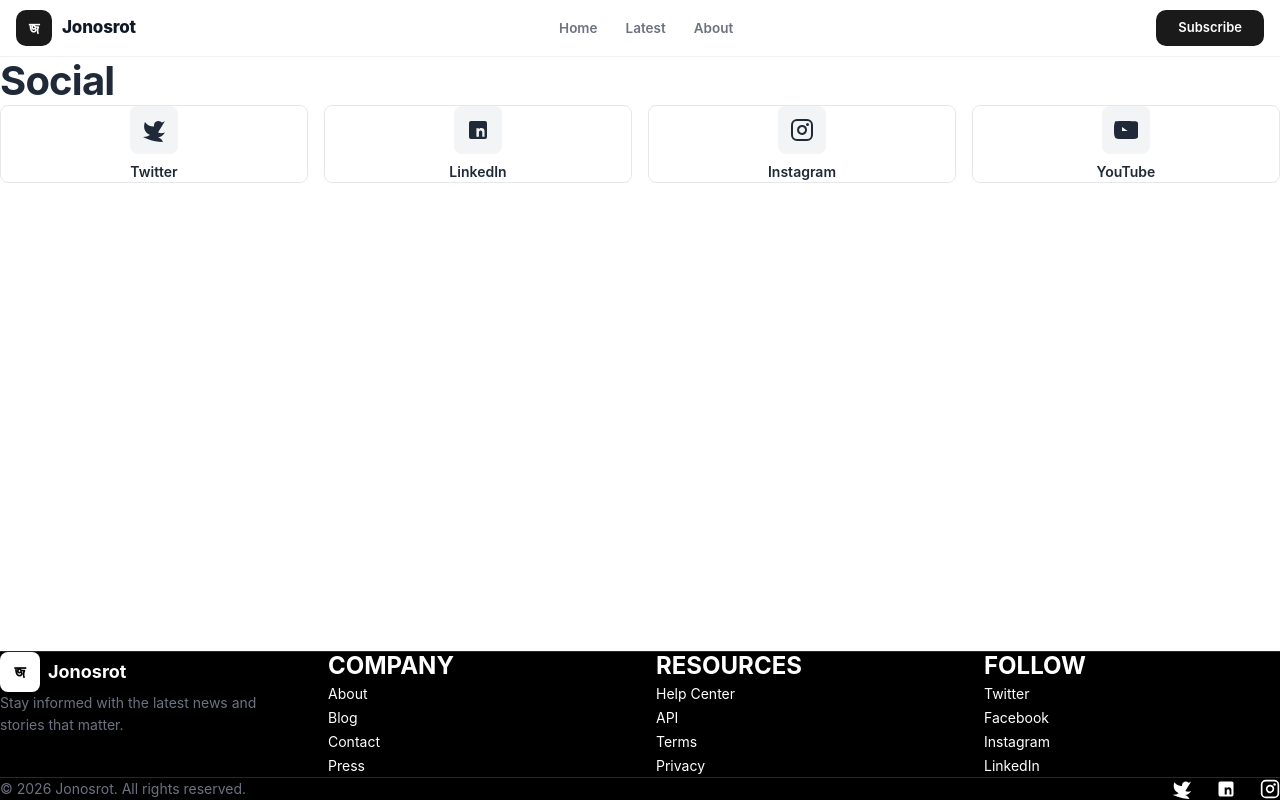
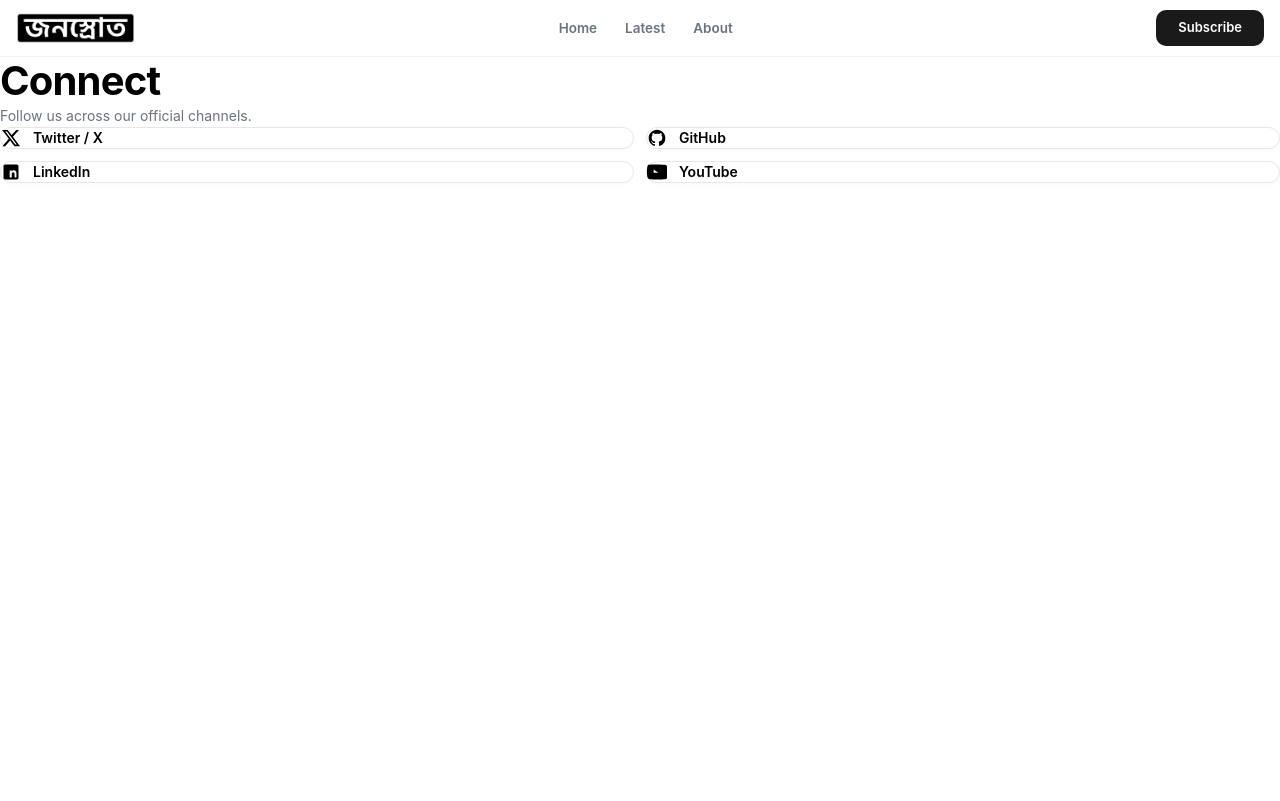
Before and after one commit to FullstackRakibul/jonosrot-portal, a Vue app: page /social in a window 1280 px wide. Shown: the top 801 px of the page. Built offline with nearby package versions, Linux system fonts and the light colour scheme.

Commit message:
UI : update

```diff
--- a/package.json
+++ b/package.json
@@ -5,7 +5,7 @@
   "private": true,
   "type": "module",
   "scripts": {
-    "dev": "vite",
+    "dev": "vite --host",
     "build": "run-p type-check \"build-only {@}\" --",
     "preview": "vite preview",
     "build-only": "vite build",
--- a/src/components/BottomNav.vue
+++ b/src/components/BottomNav.vue
@@ -3,7 +3,7 @@ import { ref, watch, onMounted, computed } from 'vue'
 import { useRouter, useRoute } from 'vue-router'
 
 import logoBlack from '@/assets/jonosrot-main-b.png'
-import logoWhite from '@/assets/jonosrot-main-w.png'
+import logoWhite from '@/assets/jonosrot-main-w-1.png'
 
 const router = useRouter()
 const route = useRoute()
@@ -29,32 +29,25 @@ const navItems: NavItem[] = [
     inactiveImg: logoWhite
   },
   {
-    id: 'reels',
-    label: 'Reels',
+    id: 'trends',
+    label: 'Trends',
     path: '/reels',
-    outlineIcon: 'M15 10l4.553-2.276A1 1 0 0 1 21 8.618v6.764a1 1 0 0 1-1.447.894L15 14v-4z M4 6a2 2 0 0 0-2 2v8a2 2 0 0 0 2 2h11V6H4z',
-    filledIcon: 'M15 10l4.553-2.276A1 1 0 0 1 21 8.618v6.764a1 1 0 0 1-1.447.894L15 14v-4z M4 6a2 2 0 0 0-2 2v8a2 2 0 0 0 2 2h11V6H4z'
+    outlineIcon: 'M13 2L3 14h9l-1 8 10-12h-9l1-8z',
+    filledIcon: 'M13 2L3 14h9l-1 8 10-12h-9l1-8z'
   },
   {
     id: 'notification',
-    label: 'Alerts',
+    label: 'Notification',
     path: '/notifications',
     outlineIcon: 'M18 8A6 6 0 0 0 6 8c0 7-3 9-3 9h18s-3-2-3-9 M13.73 21a2 2 0 0 1-3.46 0',
     filledIcon: 'M18 8A6 6 0 0 0 6 8c0 7-3 9-3 9h18s-3-2-3-9 M13.73 21a2 2 0 0 1-3.46 0'
   },
   {
-    id: 'social',
-    label: 'Social',
-    path: '/social',
-    outlineIcon: 'M17 21v-2a4 4 0 0 0-4-4H5a4 4 0 0 0-4 4v2 M9 3a4 4 0 1 0 0 8 4 4 0 0 0 0-8z M23 21v-2a4 4 0 0 0-3-3.87 M16 3.13a4 4 0 0 1 0 7.75',
-    filledIcon: 'M17 21v-2a4 4 0 0 0-4-4H5a4 4 0 0 0-4 4v2 M9 3a4 4 0 1 0 0 8 4 4 0 0 0 0-8z M23 21v-2a4 4 0 0 0-3-3.87 M16 3.13a4 4 0 0 1 0 7.75'
-  },
-  {
-    id: 'profile',
-    label: 'Menu',
+    id: 'me',
+    label: 'Me',
     path: '/profile',
-    outlineIcon: 'M4 6h16 M4 12h16 M4 18h16',
-    filledIcon: 'M4 6h16 M4 12h16 M4 18h16'
+    outlineIcon: 'M20 21v-2a4 4 0 0 0-4-4H8a4 4 0 0 0-4 4v2 M12 3a4 4 0 1 0 0 8 4 4 0 0 0 0-8z',
+    filledIcon: 'M20 21v-2a4 4 0 0 0-4-4H8a4 4 0 0 0-4 4v2 M12 3a4 4 0 1 0 0 8 4 4 0 0 0 0-8z'
   }
 ]
 
@@ -77,34 +70,75 @@ const navigate = (item: NavItem, index: number) => {
  * Computed SVG path that creates the curved bar shape
  * with a concave notch that tracks the active item.
  */
+// const navBarPath = computed(() => {
+//   const count = navItems.length
+//   const totalW = 500
+//   const itemW = totalW / count
+//   const cx = itemW * activeIndex.value + itemW / 2
+
+//   const barTop = 16
+//   const r = 18 // Matching the rounded corners from demo
+
+//   // ━━━ Liquid Notch Configuration ━━━
+//   const halfW = 60      // Total notch width is ~112px
+//   const depth = 28      // Depth of the dip
+
+//   const leftEdge = cx - halfW
+//   const rightEdge = cx + halfW
+//   const bottomY = barTop + depth
+
+//   return [
+//     `M 0 ${barTop + r}`,
+//     `A ${r} ${r} 0 0 1 ${r} ${barTop}`,
+
+//     // 1. Straight line to the start of the notch
+//     `H ${leftEdge}`,
+
+//     // 2. LEFT CURVE: Dips down to the center.
+//     // The first control point (leftEdge + 14) pulls horizontally to keep the entry smooth.
+//     // The second control point (cx - 18) flattens the curve as it hits the bottom.
+//     `C ${leftEdge + 14} ${barTop}, ${cx - 18} ${bottomY}, ${cx} ${bottomY}`,
+
+//     // 3. RIGHT CURVE: Rises back to the top edge.
+//     // Perfectly mirrors the left curve.
+//     `C ${cx + 18} ${bottomY}, ${rightEdge - 14} ${barTop}, ${rightEdge} ${barTop}`,
+
+//     // 4. Straight line to the right end
+//     `H ${totalW - r}`,
+//     `A ${r} ${r} 0 0 1 ${totalW} ${barTop + r}`,
+
+//     // Close the shape
+//     `V 80 H 0 Z`
+//   ].join(' ')
+// })
 const navBarPath = computed(() => {
   const count = navItems.length
   const totalW = 500
   const itemW = totalW / count
   const cx = itemW * activeIndex.value + itemW / 2
 
-  // Notch sized to hug the 46px circle (radius 23px) with ~3px gap
-  const notchR = 32
-  const curveW = 12
-  const barTop = 18
+  // Wider notch for generous horizontal spacing around the circle
+  const notchR = 36
+  const curveW = 18
+  const barTop = 15
 
   const leftStart = cx - notchR - curveW
   const leftEnd = cx - notchR
   const rightStart = cx + notchR
   const rightEnd = cx + notchR + curveW
 
-  const r = 10 // top corner radius
+  const r = 12 // top corner radius
 
   return [
     `M 0 ${barTop + r}`,
     `A ${r} ${r} 0 0 1 ${r} ${barTop}`,
     `H ${leftStart}`,
-    // Smooth entry curve into the semicircle
-    `C ${leftStart + curveW * 0.65} ${barTop}, ${leftEnd} ${barTop}, ${leftEnd} ${barTop + 4}`,
-    // Full semicircular arc (sweep the full half-circle)
-    `A ${notchR} ${notchR} 0 0 0 ${rightStart} ${barTop + 4}`,
-    // Smooth exit curve out of the semicircle
-    `C ${rightStart} ${barTop}, ${rightEnd - curveW * 0.65} ${barTop}, ${rightEnd} ${barTop}`,
+    // Gentle entry curve — wide and smooth
+    `C ${leftStart + curveW * 0.6} ${barTop}, ${leftEnd + 4} ${barTop}, ${leftEnd} ${barTop + 6}`,
+    // Semicircular arc across the notch
+    `A ${notchR} ${notchR} 0 0 0 ${rightStart} ${barTop + 6}`,
+    // Gentle exit curve — mirror of entry
+    `C ${rightStart - 6} ${barTop}, ${rightEnd - curveW * 0.7} ${barTop}, ${rightEnd} ${barTop}`,
     `H ${totalW - r}`,
     `A ${r} ${r} 0 0 1 ${totalW} ${barTop + r}`,
     `V 80 H 0 Z`
@@ -311,11 +345,11 @@ const navBarPath = computed(() => {
 }
 
 .bottom-nav__img--inactive {
-  opacity: 0.55;
+  opacity: 1;
 }
 
 .bottom-nav__btn:not(.is-active):hover .bottom-nav__img {
-  opacity: 0.85;
+  opacity: 0.80;
 }
 
 /* Hover for inactive */
--- a/src/components/NavBar.vue
+++ b/src/components/NavBar.vue
@@ -1,6 +1,7 @@
 <script setup lang="ts">
 import { ref } from 'vue'
 import { RouterLink } from 'vue-router'
+import logoLong from '@/assets/jonosrot-long-02.png'
 
 const isMenuOpen = ref(false)
 
@@ -24,21 +25,13 @@ const navItems = [
     <div class="top-nav__inner">
       <!-- Logo -->
       <RouterLink to="/" class="top-nav__logo">
-        <div class="top-nav__logo-icon">
-          <span>জ</span>
-        </div>
-        <span class="top-nav__logo-text">Jonosrot</span>
+        <img :src="logoLong" alt="Jonosrot" class="top-nav__logo-img" />
       </RouterLink>
 
       <!-- Desktop Navigation -->
       <div class="top-nav__links">
-        <RouterLink
-          v-for="item in navItems"
-          :key="item.name"
-          :to="item.path"
-          class="top-nav__link"
-          active-class="top-nav__link--active"
-        >
+        <RouterLink v-for="item in navItems" :key="item.name" :to="item.path" class="top-nav__link"
+          active-class="top-nav__link--active">
           {{ item.name }}
         </RouterLink>
       </div>
@@ -58,23 +51,12 @@ const navItems = [
     </div>
 
     <!-- Mobile Navigation -->
-    <transition
-      enter-active-class="mobile-enter-active"
-      enter-from-class="mobile-enter-from"
-      enter-to-class="mobile-enter-to"
-      leave-active-class="mobile-leave-active"
-      leave-from-class="mobile-leave-from"
-      leave-to-class="mobile-leave-to"
-    >
+    <transition enter-active-class="mobile-enter-active" enter-from-class="mobile-enter-from"
+      enter-to-class="mobile-enter-to" leave-active-class="mobile-leave-active" leave-from-class="mobile-leave-from"
+      leave-to-class="mobile-leave-to">
       <div v-if="isMenuOpen" class="top-nav__mobile">
-        <RouterLink
-          v-for="item in navItems"
-          :key="item.name"
-          :to="item.path"
-          @click="closeMenu"
-          class="top-nav__mobile-link"
-          active-class="top-nav__mobile-link--active"
-        >
+        <RouterLink v-for="item in navItems" :key="item.name" :to="item.path" @click="closeMenu"
+          class="top-nav__mobile-link" active-class="top-nav__mobile-link--active">
           {{ item.name }}
         </RouterLink>
         <button class="top-nav__mobile-cta">Subscribe</button>
@@ -104,7 +86,6 @@ const navItems = [
 .top-nav__logo {
   display: flex;
   align-items: center;
-  gap: 10px;
   text-decoration: none;
   transition: opacity 0.2s ease;
 }
@@ -113,34 +94,15 @@ const navItems = [
   opacity: 0.8;
 }
 
-.top-nav__logo-icon {
-  width: 36px;
-  height: 36px;
-  background: #1a1a1a;
-  border-radius: 10px;
-  display: flex;
-  align-items: center;
-  justify-content: center;
-}
-
-.top-nav__logo-icon span {
-  color: #ffffff;
-  font-weight: 800;
-  font-size: 17px;
-  line-height: 1;
-}
-
-.top-nav__logo-text {
-  font-weight: 800;
-  font-size: 17px;
-  color: #111827;
-  letter-spacing: -0.01em;
-  display: none;
+.top-nav__logo-img {
+  height: 30px;
+  width: auto;
+  object-fit: contain;
 }
 
 @media (min-width: 640px) {
-  .top-nav__logo-text {
-    display: inline;
+  .top-nav__logo-img {
+    height: 34px;
   }
 }
 
@@ -296,14 +258,17 @@ const navItems = [
 .mobile-enter-active {
   transition: all 0.2s ease-out;
 }
+
 .mobile-leave-active {
   transition: all 0.15s ease-in;
 }
+
 .mobile-enter-from,
 .mobile-leave-to {
   opacity: 0;
   transform: translateY(-8px);
 }
+
 .mobile-enter-to,
 .mobile-leave-from {
   opacity: 1;
--- a/src/views/Social.vue
+++ b/src/views/Social.vue
@@ -1,44 +1,51 @@
+<script setup lang="ts">
+</script>
+
 <template>
-  <div class="max-w-7xl mx-auto px-4 sm:px-6 lg:px-8 py-12">
-    <h1 class="text-4xl font-bold mb-8">Social</h1>
-    <div class="grid grid-cols-2 sm:grid-cols-3 lg:grid-cols-4 gap-4">
-      <a href="#" class="flex flex-col items-center gap-2 p-4 rounded-lg border border-gray-200 hover:bg-gray-50 transition-colors">
-        <div class="w-12 h-12 bg-gray-100 rounded-lg flex items-center justify-center">
-          <svg class="w-6 h-6" fill="currentColor" viewBox="0 0 24 24">
-            <path d="M23 3a10.9 10.9 0 01-3.14 1.53 4.48 4.48 0 00-7.86 3v1A10.66 10.66 0 013 4s-4 9 5 13a11.64 11.64 0 01-7 2s9 5 20 5a9.5 9.5 0 00-9-5.5c4.75 2.25 9-0.5 11-4-4.5 1.5-7 0-7-0z"/>
-          </svg>
-        </div>
-        <span class="text-sm font-semibold">Twitter</span>
+  <div class="min-h-screen bg-white px-5 py-8 pb-24">
+    <h1 class="text-2xl font-bold tracking-tight text-black mb-2">Connect</h1>
+    <p class="text-sm text-gray-500 mb-8">Follow us across our official channels.</p>
+
+    <div class="grid grid-cols-2 gap-3">
+      <!-- Twitter/X -->
+      <a href="#"
+        class="group flex items-center gap-3 p-4 rounded-xl border border-gray-200 bg-white hover:border-black transition-all shadow-[0_2px_4px_rgba(0,0,0,0.02)]">
+        <svg class="w-5 h-5 text-black shrink-0" fill="currentColor" viewBox="0 0 24 24">
+          <path
+            d="M18.244 2.25h3.308l-7.227 8.26 8.502 11.24H16.17l-5.214-6.817L4.99 21.75H1.68l7.73-8.835L1.254 2.25H8.08l4.713 6.231zm-1.161 17.52h1.833L7.084 4.126H5.117z" />
+        </svg>
+        <span class="text-sm font-semibold text-black">Twitter / X</span>
       </a>
-      <a href="#" class="flex flex-col items-center gap-2 p-4 rounded-lg border border-gray-200 hover:bg-gray-50 transition-colors">
-        <div class="w-12 h-12 bg-gray-100 rounded-lg flex items-center justify-center">
-          <svg class="w-6 h-6" fill="currentColor" viewBox="0 0 24 24">
-            <path d="M19 3a2 2 0 012 2v14a2 2 0 01-2 2H5a2 2 0 01-2-2V5a2 2 0 012-2h14zm-.5 15.5v-5.3a3.26 3.26 0 00-3.26-3.26c-.85 0-1.84.52-2.32 1.39v-1.2h-2.5v8.5h2.5v-4.34c0-.92.6-1.9 1.68-1.9 1.07 0 1.67.98 1.67 1.9v4.34h2.5zM6.5 8a1 1 0 110-2 1 1 0 010 2zm.5 2.5v8.5h-2v-8.5h2z"/>
-          </svg>
-        </div>
-        <span class="text-sm font-semibold">LinkedIn</span>
+
+      <!-- GitHub -->
+      <a href="#"
+        class="group flex items-center gap-3 p-4 rounded-xl border border-gray-200 bg-white hover:border-black transition-all shadow-[0_2px_4px_rgba(0,0,0,0.02)]">
+        <svg class="w-5 h-5 text-black shrink-0" fill="currentColor" viewBox="0 0 24 24">
+          <path
+            d="M12 2C6.477 2 2 6.484 2 12.017c0 4.425 2.865 8.18 6.839 9.504.5.092.682-.217.682-.483 0-.237-.008-.868-.013-1.703-2.782.605-3.369-1.343-3.369-1.343-.454-1.158-1.11-1.466-1.11-1.466-.908-.62.069-.608.069-.608 1.003.07 1.531 1.032 1.531 1.032.892 1.53 2.341 1.088 2.91.832.092-.647.35-1.088.636-1.338-2.22-.253-4.555-1.113-4.555-4.951 0-1.093.39-1.988 1.029-2.688-.103-.253-.446-1.272.098-2.65 0 0 .84-.27 2.75 1.026A9.564 9.564 0 0112 6.844c.85.004 1.705.115 2.504.337 1.909-1.296 2.747-1.027 2.747-1.027.546 1.379.202 2.398.1 2.651.64.7 1.028 1.595 1.028 2.688 0 3.848-2.339 4.695-4.566 4.943.359.309.678.92.678 1.855 0 1.338-.012 2.419-.012 2.747 0 .268.18.58.688.482A10.019 10.019 0 0022 12.017C22 6.484 17.522 2 12 2z" />
+        </svg>
+        <span class="text-sm font-semibold text-black">GitHub</span>
       </a>
-      <a href="#" class="flex flex-col items-center gap-2 p-4 rounded-lg border border-gray-200 hover:bg-gray-50 transition-colors">
-        <div class="w-12 h-12 bg-gray-100 rounded-lg flex items-center justify-center">
-          <svg class="w-6 h-6" fill="currentColor" viewBox="0 0 24 24">
-            <rect x="2" y="2" width="20" height="20" rx="5" ry="5" fill="none" stroke="currentColor" stroke-width="2"/>
-            <path fill="none" stroke="currentColor" stroke-width="2" d="M16 11.37A4 4 0 1112.63 8 4 4 0 0116 11.37z"/>
-            <circle cx="17.5" cy="6.5" r="1.5" fill="currentColor"/>
-          </svg>
-        </div>
-        <span class="text-sm font-semibold">Instagram</span>
+
+      <!-- LinkedIn -->
+      <a href="#"
+        class="group flex items-center gap-3 p-4 rounded-xl border border-gray-200 bg-white hover:border-black transition-all shadow-[0_2px_4px_rgba(0,0,0,0.02)]">
+        <svg class="w-5 h-5 text-black shrink-0" fill="currentColor" viewBox="0 0 24 24">
+          <path
+            d="M19 3a2 2 0 012 2v14a2 2 0 01-2 2H5a2 2 0 01-2-2V5a2 2 0 012-2h14zm-.5 15.5v-5.3a3.26 3.26 0 00-3.26-3.26c-.85 0-1.84.52-2.32 1.39v-1.2h-2.5v8.5h2.5v-4.34c0-.92.6-1.9 1.68-1.9 1.07 0 1.67.98 1.67 1.9v4.34h2.5zM6.5 8a1 1 0 110-2 1 1 0 010 2zm.5 2.5v8.5h-2v-8.5h2z" />
+        </svg>
+        <span class="text-sm font-semibold text-black">LinkedIn</span>
       </a>
-      <a href="#" class="flex flex-col items-center gap-2 p-4 rounded-lg border border-gray-200 hover:bg-gray-50 transition-colors">
-        <div class="w-12 h-12 bg-gray-100 rounded-lg flex items-center justify-center">
-          <svg class="w-6 h-6" fill="currentColor" viewBox="0 0 24 24">
-            <path d="M19.615 3.176c-3.684-.395-14.505-.395-18.19 0C1.07 3.56 0 5.365 0 10.974v2.052c0 5.609 1.07 7.413 3.425 7.797 3.685.395 14.505.395 18.19 0 2.355-.384 3.425-2.188 3.425-7.797v-2.052c0-5.609-1.07-7.413-3.425-7.797zm-11.615 9.75V9l5.563 3.926z"/>
-          </svg>
-        </div>
-        <span class="text-sm font-semibold">YouTube</span>
+
+      <!-- YouTube -->
+      <a href="#"
+        class="group flex items-center gap-3 p-4 rounded-xl border border-gray-200 bg-white hover:border-black transition-all shadow-[0_2px_4px_rgba(0,0,0,0.02)]">
+        <svg class="w-5 h-5 text-black shrink-0" fill="currentColor" viewBox="0 0 24 24">
+          <path
+            d="M19.615 3.176c-3.684-.395-14.505-.395-18.19 0C1.07 3.56 0 5.365 0 10.974v2.052c0 5.609 1.07 7.413 3.425 7.797 3.685.395 14.505.395 18.19 0 2.355-.384 3.425-2.188 3.425-7.797v-2.052c0-5.609-1.07-7.413-3.425-7.797zm-11.615 9.75V9l5.563 3.926z" />
+        </svg>
+        <span class="text-sm font-semibold text-black">YouTube</span>
       </a>
     </div>
   </div>
 </template>
-
-<style scoped>
-</style>
```
Also changed, not shown: src/views/Notifications.vue (+24 -13 lines), src/views/Reels.vue (+28 -8 lines), src/assets/jonosrot-main-w-1.png (added).
